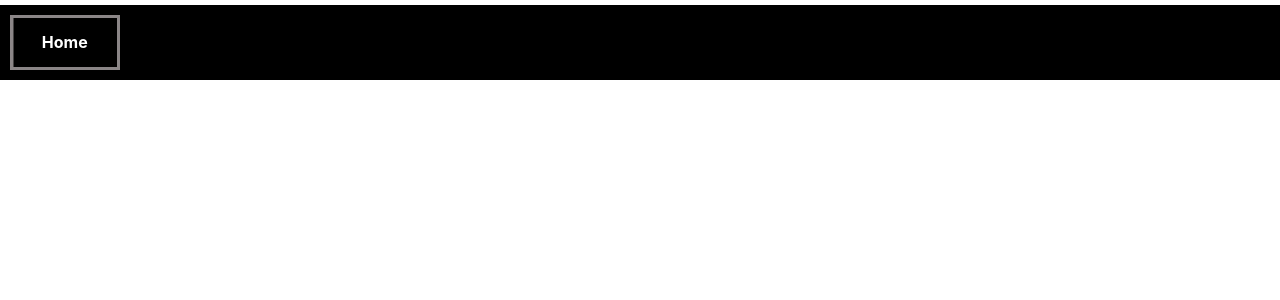
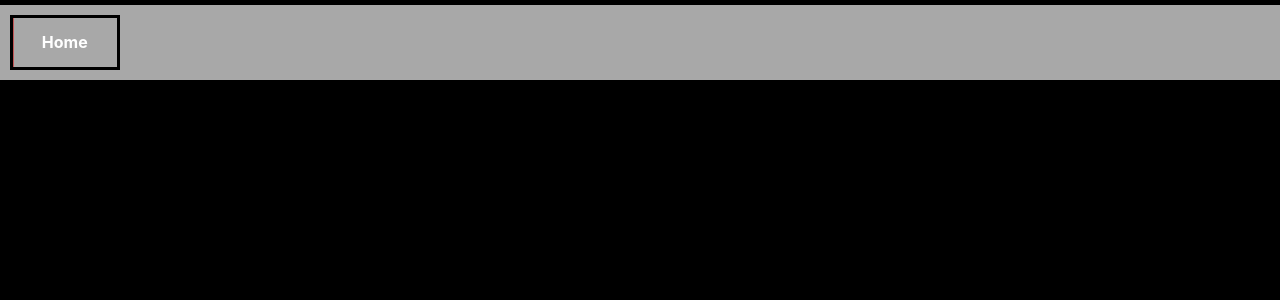
Before and after one commit to AlexandreRodriguesStrapasson/cypher_sheet, a React (Create React App) app in the folder app/: page / in a window 1280 px wide. Shown: the top 300 px of the page. Built offline with nearby package versions, Linux system fonts and the light colour scheme.

Commit message:
fit: add a img folder and add one img to home page

```diff
--- a/app/src/App.css
+++ b/app/src/App.css
@@ -1,38 +1,3 @@
-.App {
-  text-align: center;
+body{
+  background-color: black;
 }
-
-.App-logo {
-  height: 40vmin;
-  pointer-events: none;
-}
-
-@media (prefers-reduced-motion: no-preference) {
-  .App-logo {
-    animation: App-logo-spin infinite 20s linear;
-  }
-}
-
-.App-header {
-  background-color: #282c34;
-  min-height: 100vh;
-  display: flex;
-  flex-direction: column;
-  align-items: center;
-  justify-content: center;
-  font-size: calc(10px + 2vmin);
-  color: white;
-}
-
-.App-link {
-  color: #61dafb;
-}
-
-@keyframes App-logo-spin {
-  from {
-    transform: rotate(0deg);
-  }
-  to {
-    transform: rotate(360deg);
-  }
-}
--- a/app/src/style/browser.module.css
+++ b/app/src/style/browser.module.css
@@ -8,7 +8,7 @@
     font-size: 16px;
     font-weight: 700;
     color: white;
-    border: 3px solid rgb(139, 134, 135);
+    border: 3px solid rgb(0, 0, 0);
     cursor: pointer;
     position: relative;
     background-color: transparent;
@@ -25,7 +25,7 @@
     top: 0;
     width: 100%;
     height: 100%;
-    background-color: rgb(139, 134, 135);
+    background-color: rgb(222, 4, 4);
     transform: translateX(-100%);
     transition: all .3s;
     z-index: -1;
@@ -39,5 +39,5 @@
     margin-top: 5px;
     padding-top: 10px;
     padding-bottom: 10px;
-    background-color: black;
+    background-color: rgb(168, 168, 168);
 }
```
Also changed, not shown: app/public/img/Cypher_img_1.png (added).
